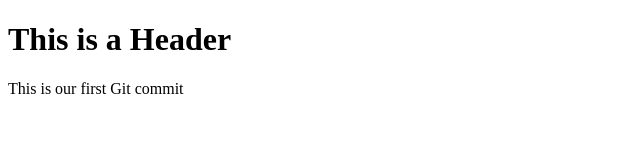
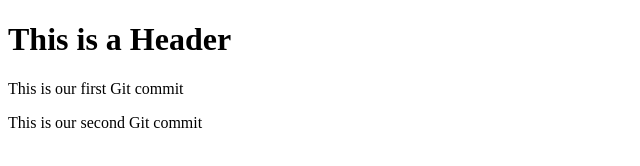
Before and after one commit to chipshep444/get-test, a plain HTML site: page index.html in a window 1280 px wide. Shown: the whole page, without its empty margins (0-640 px from the left). Drawn offline with Linux system fonts and the light colour scheme.

Commit message:
Third commit

```diff
--- a/index.html
+++ b/index.html
@@ -3,5 +3,6 @@
    <body>
       <h1>This is a Header</h1>
       <p>This is our first Git commit</p>
+      <p>This is our second Git commit</p>
    </body>
 </html>
```
